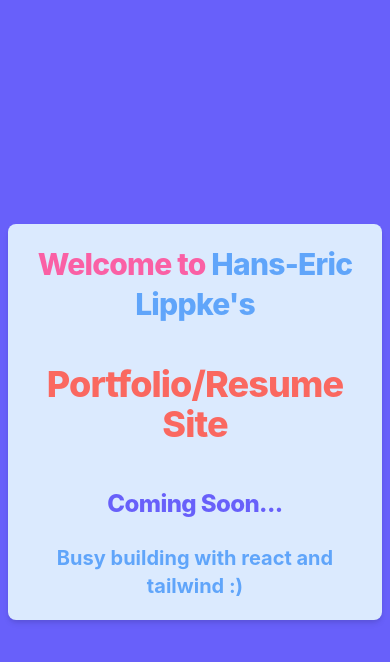
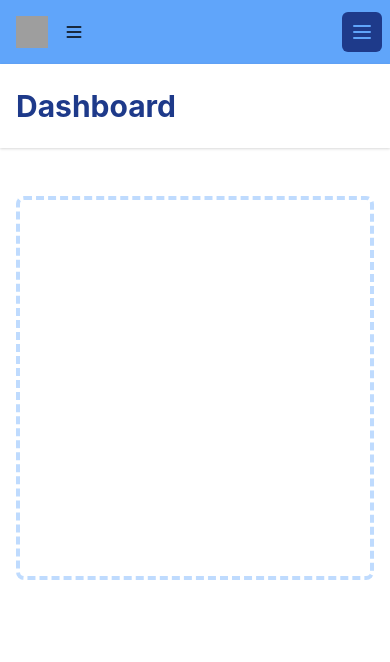
Before and after one commit to washedrepent/washedrepent.github.io, a React (Create React App) app: page / in a window 390 px wide. Shown: the top 662 px of the page. Built offline with nearby package versions, Linux system fonts and the light colour scheme; grey boxes are pictures that could not be loaded.

Commit message:
Basic nav for portfolio site

```diff
--- a/src/Nav.js
+++ b/src/Nav.js
@@ -4,25 +4,177 @@ import { Transition } from "@headlessui/react";
 function Nav() {
   const [isOpen, setIsOpen] = useState(false);
   return (
-    <div class="flex items-center justify-center h-screen bg-blurp">
-    <div class="container">
-      <div class="bg-blue-100 rounded-lg shadow-md p-5 md:p-10 mx-2">
-        <div class="text-center">
-          <h2 class="text-3xl tracking-tight leading-10 font-extrabold text-pinky  sm:text-5xl sm:leading-none md:text-6xl">
-            Welcome to <span class="text-mainblue">Hans-Eric Lippke's</span>
-          </h2>
-          <h2 class="text-4xl tracking-tight leading-10 mt-10 font-extrabold text-gray-900 sm:text-5xl sm:leading-none md:text-6xl">
-              <span class="text-bled">Portfolio/Resume Site</span>
-          </h2>
-          <h2 class="text-2xl tracking-tight leading-10 mt-10 font-extrabold text-blurp sm:text-5xl sm:leading-none md:text-6xl">
-                    Coming Soon...
-          </h2>
+    <div>
+      <nav className="bg-blue-400">
+        <div className="max-w-7xl mx-auto px-4 sm:px-6 lg:px-8">
+          <div className="flex items-center justify-between h-16">
+            <div className="flex items-center">
+              <div className="flex-shrink-0">
+                <img
+                  className="h-8 w-8"
+                  src="https://tailwindui.com/img/logos/workflow-mark-indigo-500.svg"
+                  alt="Workflow"
+                />
+              </div>
+              <button class="mobile-menu-button p-4 focus:outline-none focus:bg-blurp">
+                <svg class="h-5 w-5" xmlns="http://www.w3.org/2000/svg" fill="none" viewBox="0 0 24 24" stroke="currentColor">
+                <path stroke-linecap="round" stroke-linejoin="round" stroke-width="2" d="M4 6h16M4 12h16M4 18h16" />
+                </svg>
+                </button>
+              {/*
+              <div className="hidden md:block">
+                <div className="ml-10 flex items-baseline space-x-4">
+                  <a
+                    href="#"
+                    className=" hover:bg-blurp-700 text-white px-3 py-2 rounded-md text-sm font-medium"
+                  >
+                    Dashboard
+                  </a>
 
-          <h3 class='text-xl md:text-3xl mt-5  font-bold text-mainblue'>Busy building with react and tailwind :)</h3>
+                  <a
+                    href="#"
+                    className="text-blue-300 hover:bg-blurp hover:text-white px-3 py-2 rounded-md text-sm font-medium"
+                  >
+                    Team
+                  </a>
+
+                  <a
+                    href="#"
+                    className="text-blue-300 hover:bg-blurp hover:text-white px-3 py-2 rounded-md text-sm font-medium"
+                  >
+                    Projects
+                  </a>
+
+                  <a
+                    href="#"
+                    className="text-blue-300 hover:bg-blurp hover:text-white px-3 py-2 rounded-md text-sm font-medium"
+                  >
+                    Calendar
+                  </a>
+
+                  <a
+                    href="#"
+                    className="text-blue-300 hover:bg-blurp hover:text-white px-3 py-2 rounded-md text-sm font-medium"
+                  >
+                    Reports
+                  </a>
+                </div>
+              </div>*/}
+            </div>
+            <div className="-mr-2 flex md:hidden">
+              <button
+                onClick={() => setIsOpen(!isOpen)}
+                type="button"
+                className="bg-blue-900 inline-flex items-center justify-center p-2 rounded-md text-blue-400 hover:text-white hover:bg-blue-800 focus:outline-none focus:ring-2 focus:ring-offset-2 focus:ring-offset-blue-800 focus:ring-white"
+                aria-controls="mobile-menu"
+                aria-expanded="false"
+              >
+                <span className="sr-only">Open main menu</span>
+                {!isOpen ? (
+                  <svg
+                    className="block h-6 w-6"
+                    xmlns="http://www.w3.org/2000/svg"
+                    fill="none"
+                    viewBox="0 0 24 24"
+                    stroke="currentColor"
+                    aria-hidden="true"
+                  >
+                    <path
+                      strokeLinecap="round"
+                      strokeLinejoin="round"
+                      strokeWidth="2"
+                      d="M4 6h16M4 12h16M4 18h16"
+                    />
+                  </svg>
+                ) : (
+                  <svg
+                    className="block h-6 w-6"
+                    xmlns="http://www.w3.org/2000/svg"
+                    fill="none"
+                    viewBox="0 0 24 24"
+                    stroke="currentColor"
+                    aria-hidden="true"
+                  >
+                    <path
+                      strokeLinecap="round"
+                      strokeLinejoin="round"
+                      strokeWidth="2"
+                      d="M6 18L18 6M6 6l12 12"
+                    />
+                  </svg>
+                )}
+              </button>
+            </div>
+          </div>
         </div>
-      </div>
+
+        <Transition
+          show={isOpen}
+          enter="transition ease-out duration-100 transform"
+          enterFrom="opacity-0 scale-95"
+          enterTo="opacity-100 scale-100"
+          leave="transition ease-in duration-75 transform"
+          leaveFrom="opacity-100 scale-100"
+          leaveTo="opacity-0 scale-95"
+        >
+          {(ref) => (
+            <div className="md:hidden" id="mobile-menu">
+              <div ref={ref} className="px-2 pt-2 pb-3 space-y-1 sm:px-3">
+                <a
+                  href="#"
+                  className="hover:bg-blue-700 text-white block px-3 py-2 rounded-md text-base font-medium"
+                >
+                  Dashboard
+                </a>
+
+                <a
+                  href="#"
+                  className="text-blue-300 hover:bg-blue-700 hover:text-white block px-3 py-2 rounded-md text-base font-medium"
+                >
+                  Team
+                </a>
+
+                <a
+                  href="#"
+                  className="text-blue-300 hover:bg-blue-700 hover:text-white block px-3 py-2 rounded-md text-base font-medium"
+                >
+                  Projects
+                </a>
+
+                <a
+                  href="#"
+                  className="text-blue-300 hover:bg-blue-700 hover:text-white block px-3 py-2 rounded-md text-base font-medium"
+                >
+                  Calendar
+                </a>
+
+                <a
+                  href="#"
+                  className="text-blue-300 hover:bg-blue-700 hover:text-white block px-3 py-2 rounded-md text-base font-medium"
+                >
+                  Reports
+                </a>
+              </div>
+            </div>
+          )}
+        </Transition>
+      </nav>
+
+      <header className="bg-white shadow">
+        <div className="max-w-7xl mx-auto py-6 px-4 sm:px-6 lg:px-8">
+          <h1 className="text-3xl font-bold text-blue-900">Dashboard</h1>
+        </div>
+      </header>
+      <main>
+        <div className="max-w-7xl mx-auto py-6 sm:px-6 lg:px-8">
+          {/* <!-- Replace with your content --> */}
+          <div className="px-4 py-6 sm:px-0">
+            <div className="border-4 border-dashed border-blue-200 rounded-lg h-96"></div>
+          </div>
+          {/* <!-- /End replace --> */}
+        </div>
+      </main>
     </div>
-  </div>
   );
 }
 
```
